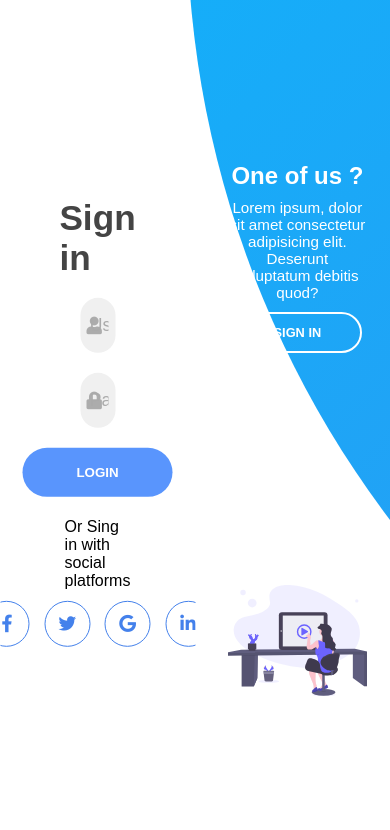
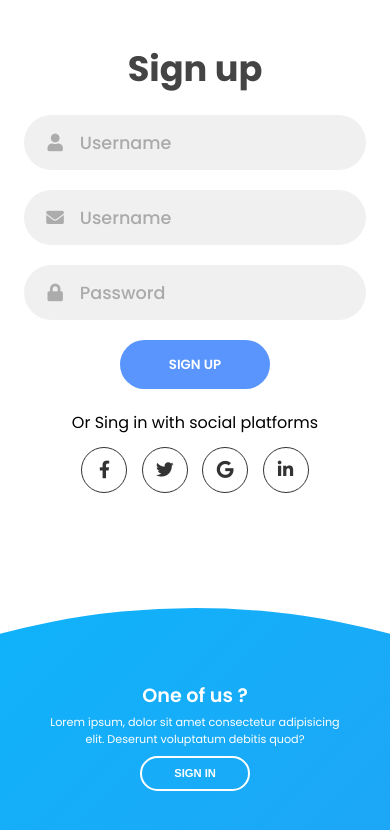
Before and after one commit to MoisesVeliz/sliderlow, a plain HTML site: page index.html in a window 390 px wide. Both pictures are taken after a click on the button "SIGN UP". Drawn offline with Linux system fonts and the light colour scheme.

Commit message:
Terminar estilos css

```diff
--- a/css/style.css
+++ b/css/style.css
@@ -1,13 +1,13 @@
-@import url("https://fonts.googleapis.com/css2?family=Roboto&display=swap");
+@import url("https://fonts.googleapis.com/css2?family=Poppins:wght@200;300;400;500;600;700;800&display=swap");
 * {
+    margin: 0;
     padding: 0;
-    margin: 0;
     box-sizing: border-box;
 }
 
 body,
 input {
-    font-family: 'Poppins', sans-serif;
+    font-family: "Poppins", sans-serif;
 }
 
 .container {
@@ -18,7 +18,7 @@ input {
     overflow: hidden;
 }
 
-.form-container {
+.forms-container {
     position: absolute;
     width: 100%;
     height: 100%;
@@ -26,16 +26,16 @@ input {
     left: 0;
 }
 
-.signIn-signUp {
+.signin-signup {
     position: absolute;
     top: 50%;
+    transform: translate(-50%, -50%);
     left: 75%;
-    transform: translate(-50%, -50%);
     width: 50%;
+    transition: 1s 0.7s ease-in-out;
     display: grid;
     grid-template-columns: 1fr;
     z-index: 5;
-    transition: 1s .7s ease-in-out;
 }
 
 form {
@@ -43,19 +43,20 @@ form {
     align-items: center;
     justify-content: center;
     flex-direction: column;
-    grid-column: 1/2;
-    grid-row: 1/2;
-    padding: 0 5rem;
+    padding: 0rem 5rem;
+    transition: all 0.2s 0.7s;
     overflow: hidden;
+    grid-column: 1 / 2;
+    grid-row: 1 / 2;
+}
+
+form.sign-up-form {
+    opacity: 0;
+    z-index: 1;
 }
 
 form.sign-in-form {
     z-index: 2;
-}
-
-form.sign-up-form {
-    z-index: 1;
-    opacity: 0;
 }
 
 .title {
@@ -67,19 +68,21 @@ form.sign-up-form {
 .input-field {
     max-width: 380px;
     width: 100%;
-    height: 55px;
     background-color: #f0f0f0;
     margin: 10px 0;
+    height: 55px;
     border-radius: 55px;
     display: grid;
     grid-template-columns: 15% 85%;
-    padding: 0 .4rem;
+    padding: 0 0.4rem;
+    position: relative;
 }
 
 .input-field i {
     text-align: center;
     line-height: 55px;
     color: #acacac;
+    transition: 0.5s;
     font-size: 1.1rem;
 }
 
@@ -98,27 +101,8 @@ form.sign-up-form {
     font-weight: 500;
 }
 
-.btn {
-    width: 150px;
-    height: 49px;
-    border: none;
-    outline: none;
-    border-radius: 49px;
-    cursor: pointer;
-    background-color: #5995fd;
-    color: #fff;
-    text-transform: uppercase;
-    margin: 10px 0;
-    font-weight: 600;
-    transition: .5s;
-}
-
-.btn:hover {
-    background-color: #4d84e2;
-}
-
 .social-text {
-    padding: .7rem 0;
+    padding: 0.7rem 0;
     font-size: 1rem;
 }
 
@@ -130,31 +114,70 @@ form.sign-up-form {
 .social-icon {
     height: 46px;
     width: 46px;
-    border: 1px solid #333;
-    margin: 0 0.45rem;
     display: flex;
     justify-content: center;
     align-items: center;
+    margin: 0 0.45rem;
+    color: #333;
+    border-radius: 50%;
+    border: 1px solid #333;
     text-decoration: none;
-    color: #333;
     font-size: 1.1rem;
-    border-radius: 50%;
-    transition: .3s;
+    transition: 0.3s;
 }
 
-.social-icon {
+.social-icon:hover {
     color: #4481eb;
     border-color: #4481eb;
 }
 
+.btn {
+    width: 150px;
+    background-color: #5995fd;
+    border: none;
+    outline: none;
+    height: 49px;
+    border-radius: 49px;
+    color: #fff;
+    text-transform: uppercase;
+    font-weight: 600;
+    margin: 10px 0;
+    cursor: pointer;
+    transition: 0.5s;
+}
+
+.btn:hover {
+    background-color: #4d84e2;
+}
+
 .panels-container {
     position: absolute;
+    height: 100%;
     width: 100%;
-    height: 100%;
     top: 0;
     left: 0;
     display: grid;
     grid-template-columns: repeat(2, 1fr);
+}
+
+.container:before {
+    content: "";
+    position: absolute;
+    height: 2000px;
+    width: 2000px;
+    top: -10%;
+    right: 48%;
+    transform: translateY(-50%);
+    background-image: linear-gradient(-45deg, #4481eb 0%, #04befe 100%);
+    transition: 1.8s ease-in-out;
+    border-radius: 50%;
+    z-index: 6;
+}
+
+.image {
+    width: 100%;
+    transition: transform 1.1s ease-in-out;
+    transition-delay: 0.4s;
 }
 
 .panel {
@@ -164,20 +187,6 @@ form.sign-up-form {
     justify-content: space-around;
     text-align: center;
     z-index: 6;
-}
-
-.container:before {
-    content: '';
-    position: absolute;
-    width: 2000px;
-    height: 2000px;
-    border-radius: 50%;
-    background: linear-gradient(-45deg, #4481eb, #04befe);
-    top: -10%;
-    right: 48%;
-    transform: translateY(-50%);
-    z-index: 6;
-    transition: 1.8s ease-in-out;
 }
 
 .left-panel {
@@ -192,7 +201,8 @@ form.sign-up-form {
 
 .panel .content {
     color: #fff;
-    transition: .9s .6s ease-in-out;
+    transition: transform 0.9s ease-in-out;
+    transition-delay: 0.6s;
 }
 
 .panel h3 {
@@ -216,13 +226,8 @@ form.sign-up-form {
     font-size: 0.8rem;
 }
 
-.img {
-    width: 100%;
-    transition: 1.1s .4s ease-in-out;
-}
-
-.right-panel .content,
-.right-panel .img {
+.right-panel .image,
+.right-panel .content {
     transform: translateX(800px);
 }
 
@@ -234,14 +239,28 @@ form.sign-up-form {
     right: 52%;
 }
 
-.container.sign-up-mode .left-panel .img,
+.container.sign-up-mode .left-panel .image,
 .container.sign-up-mode .left-panel .content {
     transform: translateX(-800px);
 }
 
-.container.sign-up-mode .right-panel .content,
-.container.sign-up-mode .right-panel .img {
-    transform: translateX(0px);
+.container.sign-up-mode .signin-signup {
+    left: 25%;
+}
+
+.container.sign-up-mode form.sign-up-form {
+    opacity: 1;
+    z-index: 2;
+}
+
+.container.sign-up-mode form.sign-in-form {
+    opacity: 0;
+    z-index: 1;
+}
+
+.container.sign-up-mode .right-panel .image,
+.container.sign-up-mode .right-panel .content {
+    transform: translateX(0%);
 }
 
 .container.sign-up-mode .left-panel {
@@ -252,6 +271,112 @@ form.sign-up-form {
     pointer-events: all;
 }
 
-.container.sign-up-mode .signIn-signUp {
-    left: 25%;
+@media (max-width: 870px) {
+    .container {
+        min-height: 800px;
+        height: 100vh;
+    }
+    .signin-signup {
+        width: 100%;
+        top: 95%;
+        transform: translate(-50%, -100%);
+        transition: 1s 0.8s ease-in-out;
+    }
+    .signin-signup,
+    .container.sign-up-mode .signin-signup {
+        left: 50%;
+    }
+    .panels-container {
+        grid-template-columns: 1fr;
+        grid-template-rows: 1fr 2fr 1fr;
+    }
+    .panel {
+        flex-direction: row;
+        justify-content: space-around;
+        align-items: center;
+        padding: 2.5rem 8%;
+        grid-column: 1 / 2;
+    }
+    .right-panel {
+        grid-row: 3 / 4;
+    }
+    .left-panel {
+        grid-row: 1 / 2;
+    }
+    .image {
+        width: 200px;
+        transition: transform 0.9s ease-in-out;
+        transition-delay: 0.6s;
+    }
+    .panel .content {
+        padding-right: 15%;
+        transition: transform 0.9s ease-in-out;
+        transition-delay: 0.8s;
+    }
+    .panel h3 {
+        font-size: 1.2rem;
+    }
+    .panel p {
+        font-size: 0.7rem;
+        padding: 0.5rem 0;
+    }
+    .btn.transparent {
+        width: 110px;
+        height: 35px;
+        font-size: 0.7rem;
+    }
+    .container:before {
+        width: 1500px;
+        height: 1500px;
+        transform: translateX(-50%);
+        left: 30%;
+        bottom: 68%;
+        right: initial;
+        top: initial;
+        transition: 2s ease-in-out;
+    }
+    .container.sign-up-mode:before {
+        transform: translate(-50%, 100%);
+        bottom: 32%;
+        right: initial;
+    }
+    .container.sign-up-mode .left-panel .image,
+    .container.sign-up-mode .left-panel .content {
+        transform: translateY(-300px);
+    }
+    .container.sign-up-mode .right-panel .image,
+    .container.sign-up-mode .right-panel .content {
+        transform: translateY(0px);
+    }
+    .right-panel .image,
+    .right-panel .content {
+        transform: translateY(300px);
+    }
+    .container.sign-up-mode .signin-signup {
+        top: 5%;
+        transform: translate(-50%, 0);
+    }
 }
+
+@media (max-width: 570px) {
+    form {
+        padding: 0 1.5rem;
+    }
+    .image {
+        display: none;
+    }
+    .panel .content {
+        padding: 0.5rem 1rem;
+    }
+    .container {
+        padding: 1.5rem;
+    }
+    .container:before {
+        bottom: 72%;
+        left: 50%;
+    }
+    .container.sign-up-mode:before {
+        bottom: 28%;
+        left: 50%;
+    }
+}
--- a/index.html
+++ b/index.html
@@ -11,20 +11,25 @@
 
 <body>
     <div class="container">
-        <div class="form-container">
-            <div class="signIn-signUp">
+        <div class="forms-container">
+            <div class="signin-signup">
+                <!-- formulario 1 -->
                 <form class="sign-in-form">
                     <h2 class="title">Sign in</h2>
+                    <!-- user -->
                     <div class="input-field">
                         <i class="fas fa-user"></i>
                         <input type="text" placeholder="Username">
                     </div>
+                    <!-- pass -->
                     <div class="input-field">
                         <i class="fas fa-lock"></i>
                         <input type="password" placeholder="Password">
                     </div>
+                    <!-- boton -->
                     <input type="submit" value="Login" class="btn solid">
                     <p class="social-text">Or Sing in with social platforms</p>
+                    <!-- Sociales -->
                     <div class="social-media">
                         <a href="#" class="social-icon">
                             <i class="fab fa-facebook-f"></i>
@@ -40,22 +45,28 @@
                         </a>
                     </div>
                 </form>
+                <!-- formulario 2 -->
                 <form class="sign-up-form">
                     <h2 class="title">Sign up</h2>
+                    <!-- campo -->
                     <div class="input-field">
                         <i class="fas fa-user"></i>
                         <input type="text" placeholder="Username">
                     </div>
+                    <!-- campo -->
                     <div class="input-field">
                         <i class="fas fa-envelope"></i>
                         <input type="text" placeholder="Username">
                     </div>
+                    <!-- campo -->
                     <div class="input-field">
                         <i class="fas fa-lock"></i>
                         <input type="password" placeholder="Password">
                     </div>
+                    <!-- boton -->
                     <input type="submit" value="Sign up" class="btn solid">
                     <p class="social-text">Or Sing in with social platforms</p>
+                    <!-- Social -->
                     <div class="social-media">
                         <a href="#" class="social-icon">
                             <i class="fab fa-facebook-f"></i>
@@ -80,7 +91,7 @@
                     <p>Lorem ipsum, dolor sit amet consectetur adipisicing elit. Deserunt voluptatum debitis quod?</p>
                     <button class="btn transparent" id="sign-up-btn">Sign up</button>
                 </div>
-                <img src="img/log.svg" class="img" alt="">
+                <img src="img/log.svg" class="image" alt="">
             </div>
             <div class="panel right-panel">
                 <div class="content">
@@ -88,11 +99,11 @@
                     <p>Lorem ipsum, dolor sit amet consectetur adipisicing elit. Deserunt voluptatum debitis quod?</p>
                     <button class="btn transparent" id="sign-in-btn">Sign in</button>
                 </div>
-                <img src="img/register.svg" class="img" alt="">
+                <img src="img/register.svg" class="image" alt="">
             </div>
         </div>
     </div>
-    <script src="app.js"></script>
+    <script src="js/app.js"></script>
 </body>
 
 </html>
```
Also changed, not shown: js/app.js (renamed from app.js).
